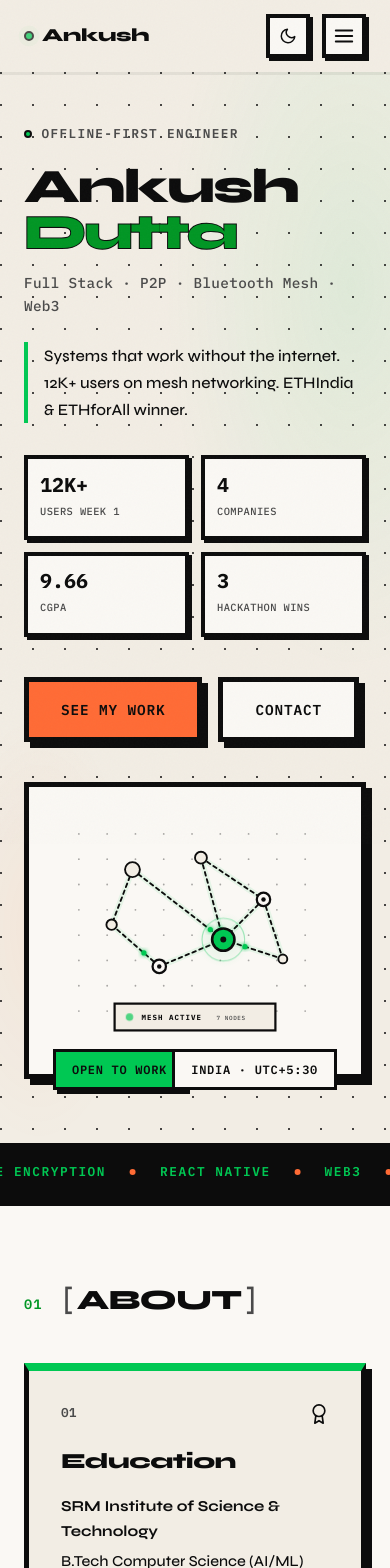
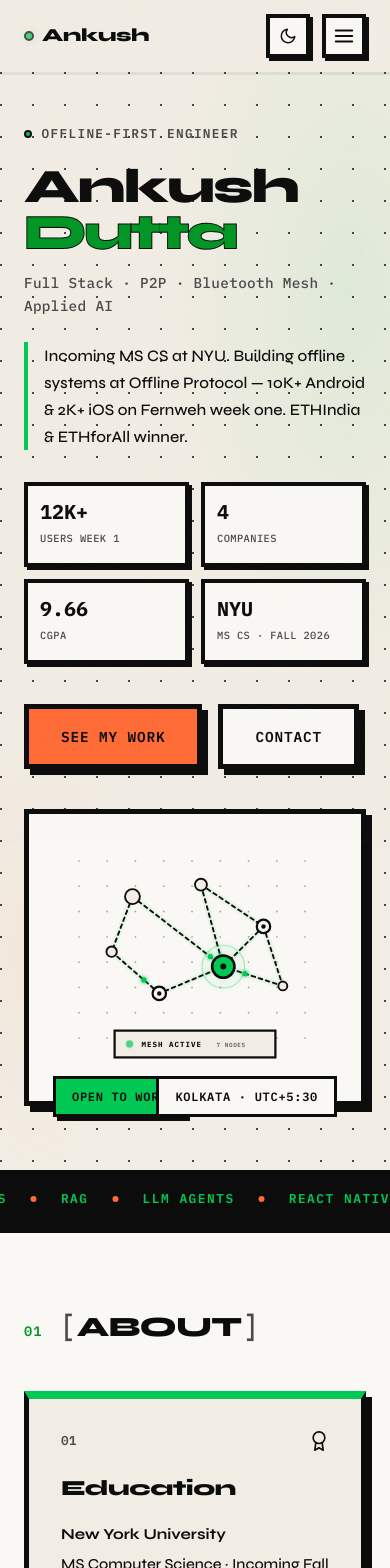
Before and after one commit to Ankush523/portfolio, a React (Vite) app: page / in a window 390 px wide. Shown: the top 1568 px of the page. Built offline with nearby package versions, Linux system fonts and the light colour scheme.

Commit message:
Update personal information and project details across components;

```diff
--- a/src/components/About.jsx
+++ b/src/components/About.jsx
@@ -9,9 +9,11 @@ const cards = [
     title: 'Education',
     accent: 'signal',
     lines: [
+      { strong: 'New York University' },
+      { text: 'MS Computer Science · Incoming Fall 2026' },
       { strong: 'SRM Institute of Science & Technology' },
-      { text: 'B.Tech Computer Science (AI/ML)' },
-      { text: 'CGPA 9.66 · 2020–2024' },
+      { text: 'B.Tech CSE (AI/ML) · CGPA 9.66/10' },
+      { text: '2021–2025 · Chennai, India' },
     ],
   },
   {
@@ -21,8 +23,8 @@ const cards = [
     accent: 'ember',
     lines: [
       { strong: 'Offline Protocol' },
-      { text: 'Full Stack Developer' },
-      { text: 'P2P messaging · Offline payments · Mesh' },
+      { text: 'Full Stack Developer · Jun 2024–Present' },
+      { text: 'Leading Fernweh V2 · Offline Pay beta' },
     ],
   },
   {
@@ -31,9 +33,9 @@ const cards = [
     title: 'Recognition',
     accent: 'ink',
     lines: [
-      { strong: 'ETHIndia & ETHforAll' },
-      { text: 'Hackathon winner — Web3 & AI' },
-      { text: 'Ship fast under real constraints' },
+      { strong: 'ETHIndia 2022 · ETHforAll 2023' },
+      { text: 'ENS Integration Prize · Superfluid Pool Prize' },
+      { text: 'Buildspace N&W S2 · DataScience Hack Top 10' },
     ],
   },
 ];
--- a/src/components/Contact.jsx
+++ b/src/components/Contact.jsx
@@ -5,11 +5,11 @@ import { FiMail, FiPhone } from 'react-icons/fi';
 
 const links = [
   {
-    href: 'https://www.linkedin.com/in/ankush-dutta-920b5b202/',
+    href: 'https://www.linkedin.com/in/ankushdutta523',
     variant: 'linkedin',
     icon: FaLinkedin,
     title: 'LinkedIn',
-    label: 'ankush-dutta',
+    label: 'ankushdutta523',
     external: true,
   },
   {
--- a/src/components/Experience.jsx
+++ b/src/components/Experience.jsx
@@ -7,37 +7,38 @@ const jobs = [
     company: 'Offline Protocol',
     role: 'Full Stack Developer',
     location: 'Remote',
-    date: '2024 — Now',
+    date: 'Jun 2024 — Present',
     icon: FiSmartphone,
     sections: [
       {
         title: 'P2P Messaging',
         points: [
-          'Fernweh — Bluetooth Mesh messaging, 10K+ Android & 2K+ iOS in week one',
-          'Full mobile stack: UI, networking, E2E encryption, cross-platform parity',
-          'V2: transport switching, audio/video calls, location sharing',
+          'Fernweh V1 — Bluetooth Mesh messaging, 10K+ Android & 2K+ iOS in week one',
+          'Leading Fernweh V2 with 2 engineers: transport switching, A/V calls, location sharing',
+          'Full mobile stack: UI, networking, E2E encryption, peer discovery, cross-platform parity',
         ],
       },
       {
         title: 'Offline Payments',
         points: [
-          'Crypto-backed offline payments with on-chain settlement',
-          'Stablecoin deposits, mesh propagation, reconciliation flows',
+          'Offline Pay (beta) — stablecoin deposits, mesh propagation, on-chain settlement',
+          'Transferable payment tokens with reconciliation flows',
         ],
       },
     ],
   },
   {
     company: 'Metaverse Ventures',
-    role: 'Blockchain Developer',
+    role: 'Full Stack Blockchain Developer Intern',
     location: 'Remote',
-    date: '2024',
+    date: 'Jan 2024 — Feb 2024',
     icon: FiCpu,
     sections: [
       {
         title: 'Smart Contracts',
         points: [
-          'OTC marketplace (+20% adoption), 35% faster confirmations',
+          'Secure OTC marketplace with smart contract integration (+20% adoption)',
+          'Optimized on-chain transactions — 35% faster confirmations',
         ],
       },
     ],
@@ -46,14 +47,14 @@ const jobs = [
     company: 'Meroku DAO',
     role: 'SDE Intern',
     location: 'Remote',
-    date: '2023',
+    date: 'Sept 2023 — Dec 2023',
     icon: FiCode,
     sections: [
       {
-        title: 'Identity SDK',
+        title: 'dApp SDK',
         points: [
-          'Modular SDK — 50% faster third-party integration',
-          'Passkey identity — 60% faster auth, sub-30s recovery',
+          'Modular SDK for Push Protocol, Transak & Huddle01 — 50% faster integration',
+          'Passkey identity system — 60% faster auth, sub-30s recovery',
         ],
       },
     ],
@@ -62,14 +63,14 @@ const jobs = [
     company: 'Bytekode',
     role: 'Full Stack Developer',
     location: 'Remote',
-    date: '2023',
+    date: 'Mar 2023 — Aug 2023',
     icon: FiLayers,
     sections: [
       {
         title: 'Web3 Infrastructure',
         points: [
-          'Cross-chain Telegram notifications — sub-5s, 6 networks',
-          'Metamask Snaps — 40% fewer support requests',
+          'Cross-chain Telegram notifications — sub-5s latency across 6 networks',
+          'Metamask Snaps integration — 40% fewer support requests',
           'vybe.gg — Web3 wallet + NFT gaming platform',
         ],
       },
--- a/src/components/Hero.jsx
+++ b/src/components/Hero.jsx
@@ -8,7 +8,7 @@ const stats = [
   { value: '12K+', label: 'Users week 1' },
   { value: '4', label: 'Companies' },
   { value: '9.66', label: 'CGPA' },
-  { value: '3', label: 'Hackathon wins' },
+  { value: 'NYU', label: 'MS CS · Fall 2026' },
 ];
 
 export default function Hero() {
@@ -44,7 +44,7 @@ export default function Hero() {
               animate={{ opacity: 1, y: 0 }}
               transition={{ ...spring, delay: 0.35 }}
             >
-              Full Stack · P2P · Bluetooth Mesh · Web3
+              Full Stack · P2P · Bluetooth Mesh · Applied AI
             </motion.p>
 
             <motion.p
@@ -53,8 +53,8 @@ export default function Hero() {
               animate={{ opacity: 1, y: 0 }}
               transition={{ ...spring, delay: 0.45 }}
             >
-              Systems that work without the internet. 12K+ users on mesh networking.
-              ETHIndia &amp; ETHforAll winner.
+              Incoming MS CS at NYU. Building offline systems at Offline Protocol —
+              10K+ Android &amp; 2K+ iOS on Fernweh week one. ETHIndia &amp; ETHforAll winner.
             </motion.p>
 
             <motion.div
@@ -95,7 +95,7 @@ export default function Hero() {
             <div className="hero__visual-frame">
               <MeshVisual />
               <div className="hero__badge hero__badge--status">Open to work</div>
-              <div className="hero__badge hero__badge--loc">India · UTC+5:30</div>
+              <div className="hero__badge hero__badge--loc">Kolkata · UTC+5:30</div>
             </div>
           </motion.div>
         </div>
--- a/src/components/Marquee.jsx
+++ b/src/components/Marquee.jsx
@@ -2,13 +2,15 @@ const items = [
   'BLUETOOTH MESH',
   'P2P',
   'OFFLINE-FIRST',
-  'E2E ENCRYPTION',
+  'NYU MS CS',
+  'RAG',
+  'LLM AGENTS',
   'REACT NATIVE',
-  'WEB3',
-  '12K+ USERS',
-  'ETHINDIA WINNER',
+  '10K+ ANDROID',
+  'ETHINDIA 2022',
+  'VELTO',
   'PLAYWRIGHT',
-  'VELTO',
+  'PASSKEYS',
   'BLUETOOTH MESH',
   'P2P',
   'OFFLINE-FIRST',
--- a/src/components/Projects.jsx
+++ b/src/components/Projects.jsx
@@ -7,35 +7,44 @@ const projects = [
     event: 'Personal',
     date: '2025',
     tech: ['FastAPI', 'Playwright', 'React', 'Ollama'],
-    desc: 'Local job agent: 24/7 board monitoring, LLM match scoring, résumé tailoring, and Playwright auto-apply.',
+    desc: 'Local AI job agent: 24/7 board monitoring, LLM match scoring, résumé tailoring, and Playwright auto-apply with transparent state tracking.',
     award: 'Full Stack',
     link: 'https://github.com/Ankush523/job_applyer',
     featured: true,
   },
   {
-    title: 'Fernweh',
-    event: 'Offline Protocol',
-    date: '2024',
-    tech: ['React Native', 'Bluetooth Mesh', 'E2E'],
-    desc: 'Offline P2P messaging. 12K+ users week one.',
-    award: '12K+ Users',
-    link: null,
+    title: 'GitHub Assistant Agent',
+    event: 'Personal',
+    date: '2025',
+    tech: ['Python', 'LLM', 'GitHub API', 'CLI'],
+    desc: 'Tool-using agent that inspects repo files and issues before producing grounded code explanations and structured bug-fix patches.',
+    award: 'AI Agent',
+    link: 'https://github.com/Ankush523/github-assistant-agent',
+  },
+  {
+    title: 'Resume-JD Matcher',
+    event: 'Personal',
+    date: '2025',
+    tech: ['RAG', 'ChromaDB', 'FastAPI', 'Embeddings'],
+    desc: 'Retrieval-augmented fit analysis — section-aware résumé chunking, skill-gap summaries, and grounded bullet rewrites against job descriptions.',
+    award: 'Applied AI',
+    link: 'https://github.com/Ankush523/resume-jd-matcher',
   },
   {
     title: 'IntenSync',
-    event: 'ETHIndia',
-    date: '2023',
+    event: 'ETHIndia 2022',
+    date: '2022',
     tech: ['LLM', 'Ethereum', 'React'],
-    desc: 'NL to blockchain transactions with gas estimation.',
+    desc: 'Natural language to executable blockchain transactions with gas estimation. ENS Integration Prize winner.',
     award: 'Winner',
     link: 'https://github.com/Ankush523/intensync',
   },
   {
     title: 'Shadow Pay',
-    event: 'ETHforAll',
+    event: 'ETHforAll 2023',
     date: '2023',
     tech: ['FIDO2', 'WebAuthn', 'P2P'],
-    desc: 'Privacy-first P2P with passkey verification.',
+    desc: 'Privacy-first P2P payments with passkey and biometric verification. Superfluid Pool Prize winner.',
     award: 'Winner',
     link: 'https://shadow-pay.vercel.app',
   },
@@ -44,7 +53,7 @@ const projects = [
     event: 'Hackathon',
     date: '2023',
     tech: ['Filecoin', 'Huddle01', 'ENS'],
-    desc: 'Decentralized dev collaboration with NFT rewards.',
+    desc: 'Decentralized dev collaboration — real-time editing, encrypted comms, meeting rooms, and NFT rewards for issue resolvers.',
     award: null,
     link: 'https://colab-delta.vercel.app',
   },
--- a/src/components/ProudWork.jsx
+++ b/src/components/ProudWork.jsx
@@ -7,44 +7,44 @@ const proudWork = [
     num: '01',
     icon: FiSmartphone,
     title: 'Fernweh',
-    meta: 'Offline Protocol · Week 1',
-    desc: 'P2P messaging on Bluetooth Mesh — 12K+ users in seven days. Full stack: UI, networking, E2E encryption.',
-    tags: ['React Native', 'Mesh', '12K+ Users'],
+    meta: 'Offline Protocol · Shipped',
+    desc: 'Production P2P messaging on Bluetooth Mesh — 10K+ Android & 2K+ iOS in week one. Now leading V2 with transport switching and A/V calls.',
+    tags: ['React Native', 'Mesh', 'E2E'],
     link: null,
   },
   {
     num: '02',
     icon: FiDollarSign,
     title: 'Offline Pay',
-    meta: 'Offline Protocol · Web3',
-    desc: 'Crypto-backed payments without connectivity. Mesh propagation, stablecoin deposits, on-chain settlement.',
-    tags: ['Web3', 'Smart Contracts'],
+    meta: 'Offline Protocol · Beta',
+    desc: 'Crypto-backed payments without connectivity. Stablecoin deposits, mesh propagation, reconciliation, and on-chain settlement.',
+    tags: ['Web3', 'Stablecoins', 'Mesh'],
     link: null,
   },
   {
     num: '03',
     icon: FiCpu,
     title: 'IntenSync',
-    meta: 'Personal · AI',
-    desc: 'Natural language to executable blockchain transactions. Zero blockchain knowledge required.',
-    tags: ['LLM', 'Ethereum'],
+    meta: 'ETHIndia 2022 · AI',
+    desc: 'LLM interface that converts natural language into executable blockchain transactions with gas estimation.',
+    tags: ['LLM', 'Ethereum', 'ENS Prize'],
     link: 'https://github.com/Ankush523/intensync',
   },
   {
     num: '04',
     icon: FiLock,
     title: 'Shadow Pay',
-    meta: 'Privacy · FIDO2',
-    desc: 'Passkey-verified P2P payments. Confidential, verifiable, anonymous.',
-    tags: ['WebAuthn', 'P2P'],
+    meta: 'ETHforAll 2023 · Privacy',
+    desc: 'FIDO2 passkey-verified P2P payments. Confidential flows visible only to involved parties.',
+    tags: ['WebAuthn', 'P2P', 'Superfluid Prize'],
     link: 'https://shadow-pay.vercel.app',
   },
   {
     num: '05',
     icon: FiBriefcase,
     title: 'Velto',
-    meta: 'Personal Project · AI Agent',
-    desc: 'Local job application agent — monitors Greenhouse, Lever & Ashby boards, scores fit with LLM, tailors résumés, and auto-applies via Playwright.',
+    meta: 'Personal · AI Agent',
+    desc: 'Local job agent — monitors Greenhouse, Lever & Ashby, scores fit with LLM, tailors résumés, and auto-applies via Playwright.',
     tags: ['FastAPI', 'Playwright', 'Ollama'],
     link: 'https://github.com/Ankush523/job_applyer',
   },
--- a/src/components/Skills.jsx
+++ b/src/components/Skills.jsx
@@ -4,19 +4,23 @@ import useScrollReveal from '../hooks/useScrollReveal';
 const groups = [
   {
     title: 'Languages',
-    items: ['JavaScript', 'TypeScript', 'Python', 'Solidity', 'C++'],
+    items: ['JavaScript', 'TypeScript', 'Python', 'Java', 'C++', 'Solidity', 'C'],
   },
   {
     title: 'Mobile & Frontend',
-    items: ['React Native', 'React', 'Next.js', 'HTML/CSS'],
+    items: ['React Native', 'React', 'Next.js', 'HTML/CSS', 'Streamlit'],
   },
   {
     title: 'Backend & Data',
-    items: ['Node.js', 'FastAPI', 'Express', 'GraphQL', 'PostgreSQL', 'Playwright'],
+    items: ['Node.js', 'NestJS', 'FastAPI', 'Express', 'PostgreSQL', 'MongoDB', 'SQLite'],
+  },
+  {
+    title: 'AI & Agents',
+    items: ['LLMs', 'RAG', 'Embeddings', 'ChromaDB', 'Ollama', 'Playwright'],
   },
   {
     title: 'Mesh & Security',
-    items: ['Bluetooth Mesh', 'P2P', 'E2E Encryption', 'Offline-First'],
+    items: ['Bluetooth Mesh', 'P2P', 'E2E Encryption', 'Passkeys', 'Offline-First'],
   },
   {
     title: 'Blockchain',
@@ -33,7 +37,7 @@ export default function Skills() {
         <SectionTitle index="04">Stack</SectionTitle>
 
         <p className="skills__lead">
-          Core tooling for offline systems, mesh networking, and on-chain work.
+          Core tooling for offline systems, applied AI, mesh networking, and on-chain work.
         </p>
 
         <div className="skills-columns">
--- a/src/styles/neobrutal.css
+++ b/src/styles/neobrutal.css
@@ -1468,15 +1468,8 @@ button {
   gap: 1.25rem;
 }
 
-.skills-col:nth-child(1),
-.skills-col:nth-child(2),
-.skills-col:nth-child(3) {
+.skills-col:nth-child(n) {
   grid-column: span 2;
-}
-
-.skills-col:nth-child(4),
-.skills-col:nth-child(5) {
-  grid-column: span 3;
 }
 
 .skills-col {
@@ -1551,10 +1544,6 @@ button {
 
   .skills-col:nth-child(n) {
     grid-column: span 1;
-  }
-
-  .skills-col:nth-child(5) {
-    grid-column: span 2;
   }
 }
 
```
Also changed, not shown: index.html (+3 -3 lines).
